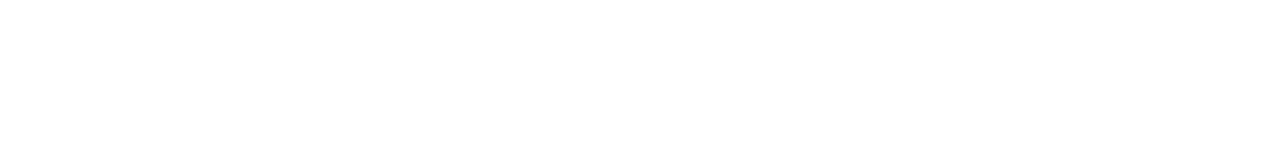
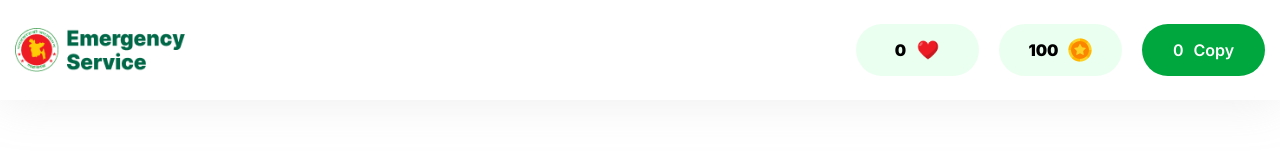
Before and after one commit to Sorkartaposh/emergency-hotline, a plain HTML site: page index.html in a window 1280 px wide. Drawn offline with nearby package versions, Linux system fonts and the light colour scheme; a web font is replaced by a local one.

Commit message:
header section add

```diff
--- a/index.html
+++ b/index.html
@@ -46,6 +46,57 @@
 		</style>
 	</head>
 	<body>
+		<header class="py-6 shadow-[0-1px_50px_0_rgba(181,181,181,0.25)]">
+			<div class="container">
+				<div
+					class="flex flex-col gap-y-5 md:flex-row justify-between items-center"
+				>
+					<div class="">
+						<a href="index.html">
+							<img
+								class="w-[170px]"
+								src="images/emergency-service-logo.png"
+								alt="Emergency Hotline Service Provider Logo"
+							/>
+						</a>
+					</div>
+					<div class="">
+						<ul class="flex items-center gap-x-2 md:gap-x-5">
+							<li
+								class="py-3 px-6 md:py-0 md:px-0 md:w-[123px] md:h-[52px] flex items-center justify-center gap-x-[10px] rounded-[50px] bg-[rgba(65,255,107,0.10)]"
+							>
+								<span
+									id="heart-icon"
+									class="text-[#000] text-[16px] font-inter font-black"
+									>0</span
+								>
+								<img
+									class="w-6"
+									src="images/red-hard.png"
+									alt=""
+								/>
+							</li>
+							<li
+								class="py-3 px-6 md:py-0 md:px-0 md:w-[123px] md:h-[52px] flex items-center justify-center gap-x-[10px] rounded-[50px] bg-[rgba(65,255,107,0.10)]"
+							>
+								<span
+									id="available-coins"
+									class="text-[#000] text-[16px] font-inter font-black"
+									>100</span
+								>
+								<img class="w-6" src="images/coin.png" alt="" />
+							</li>
+							<li
+								class="py-3 px-6 md:py-0 md:px-0 md:w-[123px] md:h-[52px] flex items-center justify-center gap-x-[10px] rounded-[50px] bg-[#00A63E] text-[#fff] text-[16px] font-inter font-semibold"
+							>
+								<span id="copied-number">0</span>
+								Copy
+							</li>
+						</ul>
+					</div>
+				</div>
+			</div>
+		</header>
 
 	</body>
 </html>
```
